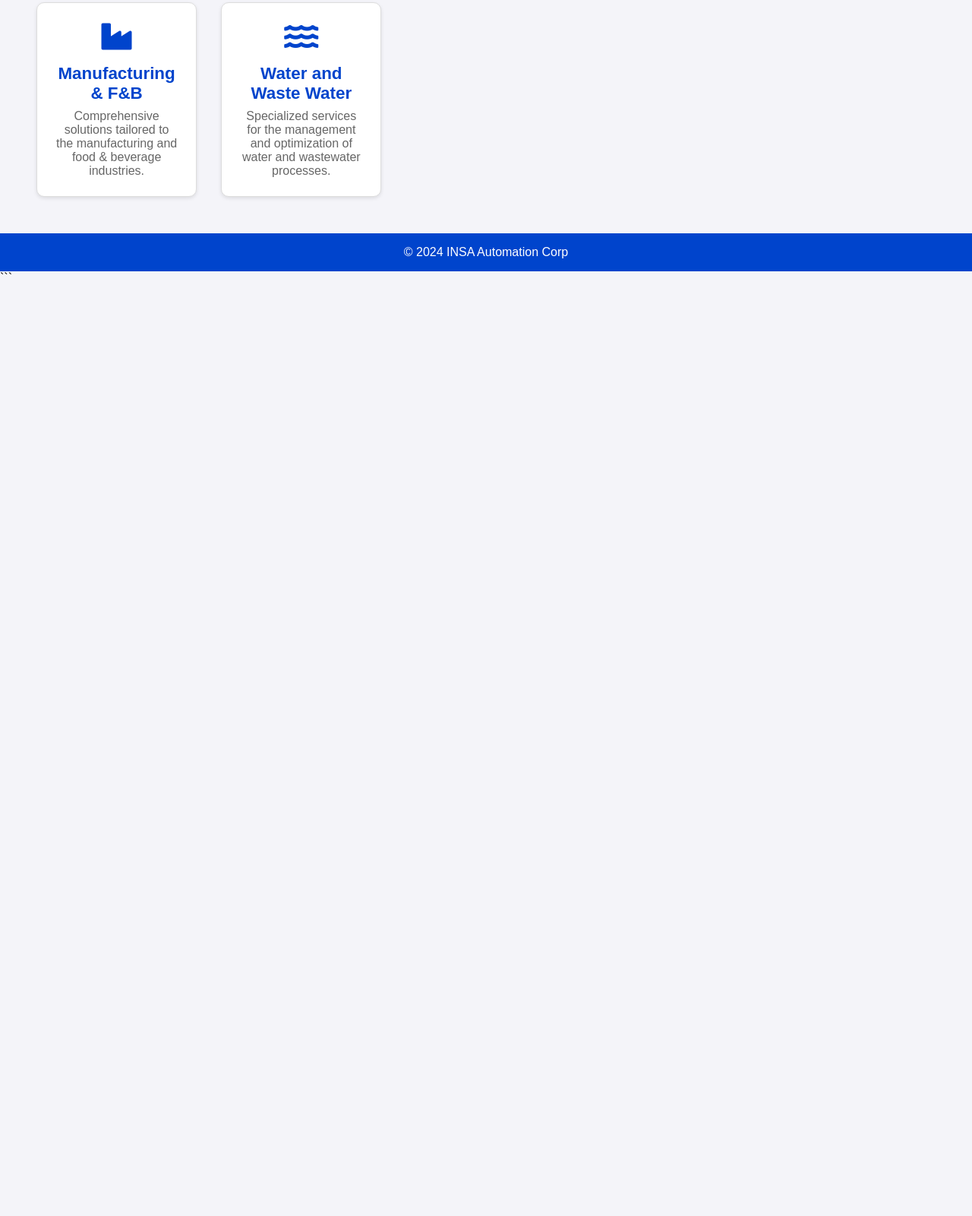
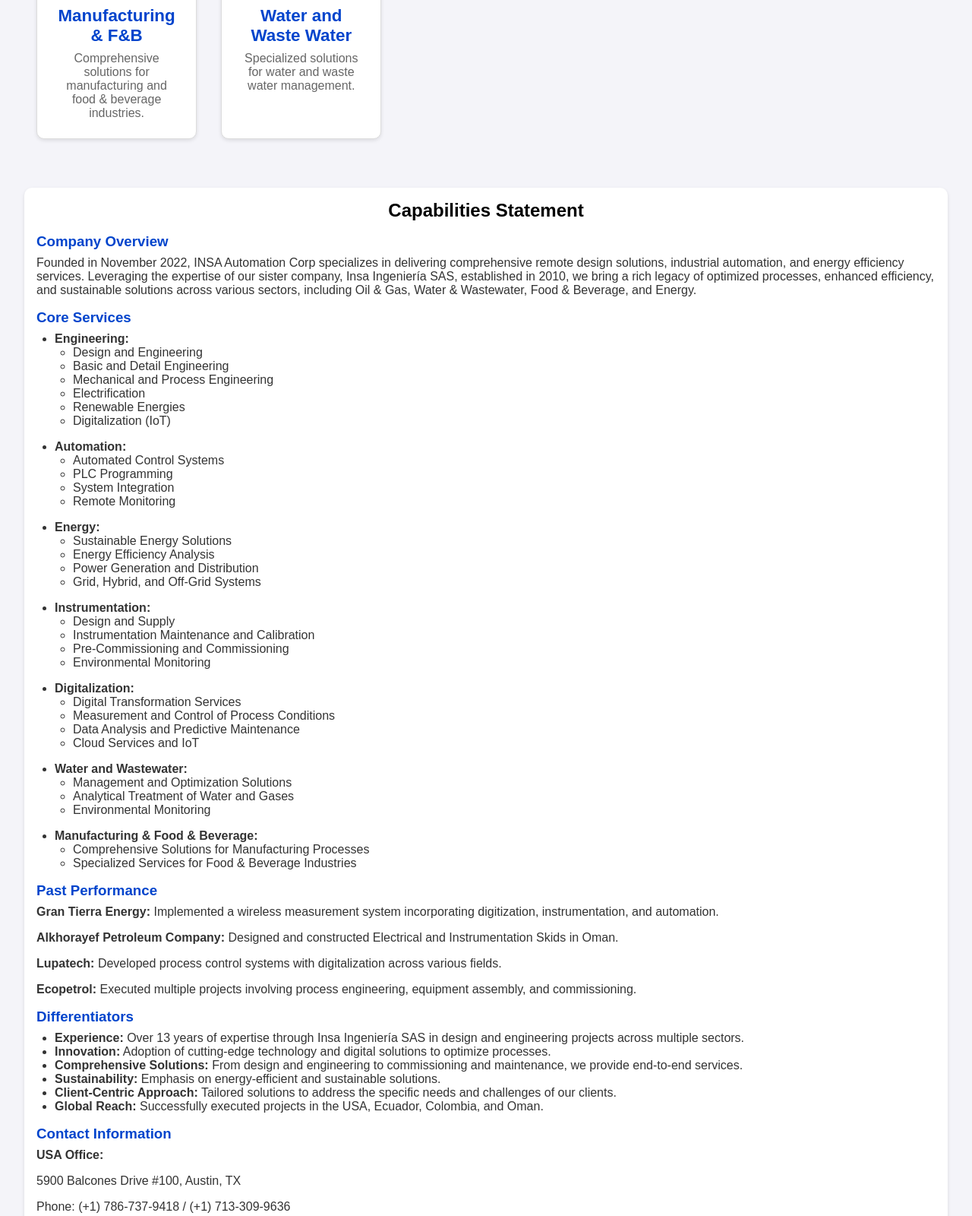
Before and after one commit to WilBtc/InsaAutomationCorp, a plain HTML site: page index.html in a window 1280 px wide. Shown: the part 686-2286 px from the top of the page at 76% size. Before the commit the page ends 1061 px from the top, so only its background shows below. Drawn offline with Linux system fonts and the light colour scheme.

Commit message:
Added Water and Waste Water service and emphasized remote work focus 3

````diff
--- a/index.html
+++ b/index.html
@@ -1,4 +1,3 @@
-```html
 <!DOCTYPE html>
 <html lang="en">
 <head>
@@ -15,8 +14,8 @@
     <main>
         <section class="intro">
             <h2>Comprehensive Remote Design Solutions</h2>
-            <p>We specialize in remote industrial automation and energy solutions, providing innovative services to optimize efficiency and sustainability across various sectors.</p>
-            <p>Our expertise lies in delivering complete remote solutions, ensuring seamless integration of instruments, parts, and programming, while handling all phases except for the final installation.</p>
+            <p>We specialize in remote industrial automation and energy solutions, offering a wide range of services to optimize efficiency and sustainability across various sectors.</p>
+            <p>Our focus is on remote work, delivering all needed instruments, parts, and programming assembled in pieces, except for installation.</p>
         </section>
         <section class="services">
             <h2>Our Services</h2>
@@ -24,39 +23,124 @@
                 <div class="service">
                     <i class="fas fa-cogs"></i>
                     <h3>Engineering</h3>
-                    <p>Providing expert solutions in design and engineering for industrial automation projects.</p>
+                    <p>Expert engineering solutions for industrial automation.</p>
                 </div>
                 <div class="service">
                     <i class="fas fa-robot"></i>
                     <h3>Automation</h3>
-                    <p>Advanced automation services aimed at enhancing operational efficiency and productivity.</p>
+                    <p>Advanced automation services for increased efficiency.</p>
                 </div>
                 <div class="service">
                     <i class="fas fa-bolt"></i>
                     <h3>Energy</h3>
-                    <p>Implementing sustainable energy solutions to reduce environmental impact and improve efficiency.</p>
+                    <p>Sustainable energy solutions for various sectors.</p>
                 </div>
                 <div class="service">
                     <i class="fas fa-tachometer-alt"></i>
                     <h3>Instrumentation</h3>
-                    <p>Precision instrumentation services to ensure accurate measurement and control of processes.</p>
+                    <p>Precision instrumentation services for accurate measurements.</p>
                 </div>
                 <div class="service">
                     <i class="fas fa-digital-tachograph"></i>
                     <h3>Digitalization</h3>
-                    <p>Transforming operations through digitalization for improved measurement, control, and analysis.</p>
+                    <p>Digital transformation services to modernize your operations.</p>
                 </div>
                 <div class="service">
                     <i class="fas fa-industry"></i>
                     <h3>Manufacturing & F&B</h3>
-                    <p>Comprehensive solutions tailored to the manufacturing and food & beverage industries.</p>
+                    <p>Comprehensive solutions for manufacturing and food & beverage industries.</p>
                 </div>
                 <div class="service">
                     <i class="fas fa-water"></i>
                     <h3>Water and Waste Water</h3>
-                    <p>Specialized services for the management and optimization of water and wastewater processes.</p>
+                    <p>Specialized solutions for water and waste water management.</p>
                 </div>
             </div>
+        </section>
+        <section class="capabilities">
+            <h2>Capabilities Statement</h2>
+            <h3>Company Overview</h3>
+            <p>Founded in November 2022, INSA Automation Corp specializes in delivering comprehensive remote design solutions, industrial automation, and energy efficiency services. Leveraging the expertise of our sister company, Insa Ingeniería SAS, established in 2010, we bring a rich legacy of optimized processes, enhanced efficiency, and sustainable solutions across various sectors, including Oil & Gas, Water & Wastewater, Food & Beverage, and Energy.</p>
+
+            <h3>Core Services</h3>
+            <ul>
+                <li><strong>Engineering:</strong>
+                    <ul>
+                        <li>Design and Engineering</li>
+                        <li>Basic and Detail Engineering</li>
+                        <li>Mechanical and Process Engineering</li>
+                        <li>Electrification</li>
+                        <li>Renewable Energies</li>
+                        <li>Digitalization (IoT)</li>
+                    </ul>
+                </li>
+                <li><strong>Automation:</strong>
+                    <ul>
+                        <li>Automated Control Systems</li>
+                        <li>PLC Programming</li>
+                        <li>System Integration</li>
+                        <li>Remote Monitoring</li>
+                    </ul>
+                </li>
+                <li><strong>Energy:</strong>
+                    <ul>
+                        <li>Sustainable Energy Solutions</li>
+                        <li>Energy Efficiency Analysis</li>
+                        <li>Power Generation and Distribution</li>
+                        <li>Grid, Hybrid, and Off-Grid Systems</li>
+                    </ul>
+                </li>
+                <li><strong>Instrumentation:</strong>
+                    <ul>
+                        <li>Design and Supply</li>
+                        <li>Instrumentation Maintenance and Calibration</li>
+                        <li>Pre-Commissioning and Commissioning</li>
+                        <li>Environmental Monitoring</li>
+                    </ul>
+                </li>
+                <li><strong>Digitalization:</strong>
+                    <ul>
+                        <li>Digital Transformation Services</li>
+                        <li>Measurement and Control of Process Conditions</li>
+                        <li>Data Analysis and Predictive Maintenance</li>
+                        <li>Cloud Services and IoT</li>
+                    </ul>
+                </li>
+                <li><strong>Water and Wastewater:</strong>
+                    <ul>
+                        <li>Management and Optimization Solutions</li>
+                        <li>Analytical Treatment of Water and Gases</li>
+                        <li>Environmental Monitoring</li>
+                    </ul>
+                </li>
+                <li><strong>Manufacturing & Food & Beverage:</strong>
+                    <ul>
+                        <li>Comprehensive Solutions for Manufacturing Processes</li>
+                        <li>Specialized Services for Food & Beverage Industries</li>
+                    </ul>
+                </li>
+            </ul>
+
+            <h3>Past Performance</h3>
+            <p><strong>Gran Tierra Energy:</strong> Implemented a wireless measurement system incorporating digitization, instrumentation, and automation.</p>
+            <p><strong>Alkhorayef Petroleum Company:</strong> Designed and constructed Electrical and Instrumentation Skids in Oman.</p>
+            <p><strong>Lupatech:</strong> Developed process control systems with digitalization across various fields.</p>
+            <p><strong>Ecopetrol:</strong> Executed multiple projects involving process engineering, equipment assembly, and commissioning.</p>
+
+            <h3>Differentiators</h3>
+            <ul>
+                <li><strong>Experience:</strong> Over 13 years of expertise through Insa Ingeniería SAS in design and engineering projects across multiple sectors.</li>
+                <li><strong>Innovation:</strong> Adoption of cutting-edge technology and digital solutions to optimize processes.</li>
+                <li><strong>Comprehensive Solutions:</strong> From design and engineering to commissioning and maintenance, we provide end-to-end services.</li>
+                <li><strong>Sustainability:</strong> Emphasis on energy-efficient and sustainable solutions.</li>
+                <li><strong>Client-Centric Approach:</strong> Tailored solutions to address the specific needs and challenges of our clients.</li>
+                <li><strong>Global Reach:</strong> Successfully executed projects in the USA, Ecuador, Colombia, and Oman.</li>
+            </ul>
+
+            <h3>Contact Information</h3>
+            <p><strong>USA Office:</strong></p>
+            <p>5900 Balcones Drive #100, Austin, TX</p>
+            <p>Phone: (+1) 786-737-9418 / (+1) 713-309-9636</p>
         </section>
     </main>
     <footer>
@@ -64,4 +148,3 @@
     </footer>
 </body>
 </html>
-```
--- a/styles.css
+++ b/styles.css
@@ -95,6 +95,40 @@
     color: #666;
 }
 
+.capabilities {
+    text-align: left;
+    margin-top: 3rem;
+    padding: 1rem;
+    background-color: #fff;
+    border-radius: 10px;
+    box-shadow: 0 2px 5px rgba(0, 0, 0, 0.1);
+}
+
+.capabilities h2 {
+    text-align: center;
+    margin-bottom: 1rem;
+}
+
+.capabilities h3 {
+    margin: 1rem 0 0.5rem;
+    color: #0044cc;
+}
+
+.capabilities p,
+.capabilities ul {
+    margin-bottom: 1rem;
+    color: #333;
+}
+
+.capabilities ul {
+    list-style-type: disc;
+    padding-left: 1.5rem;
+}
+
+.capabilities ul ul {
+    list-style-type: circle;
+}
+
 footer {
     background-color: #0044cc;
     color: white;
````
